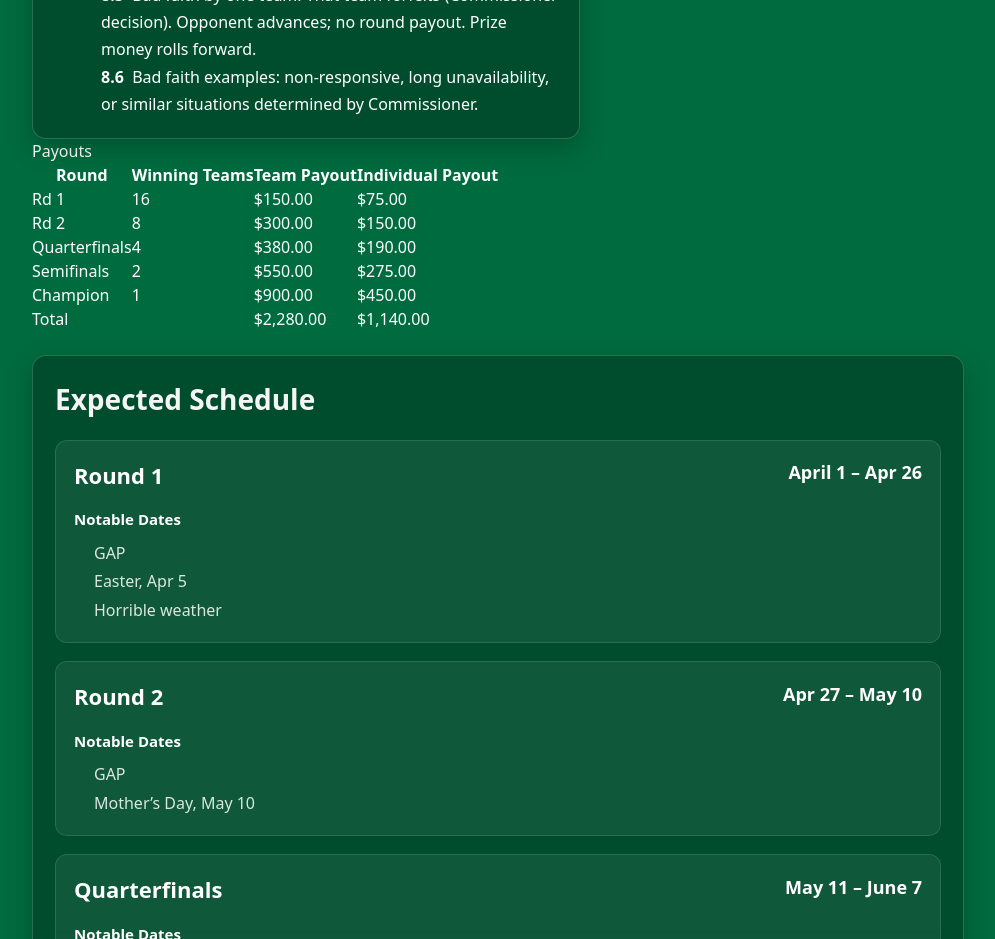
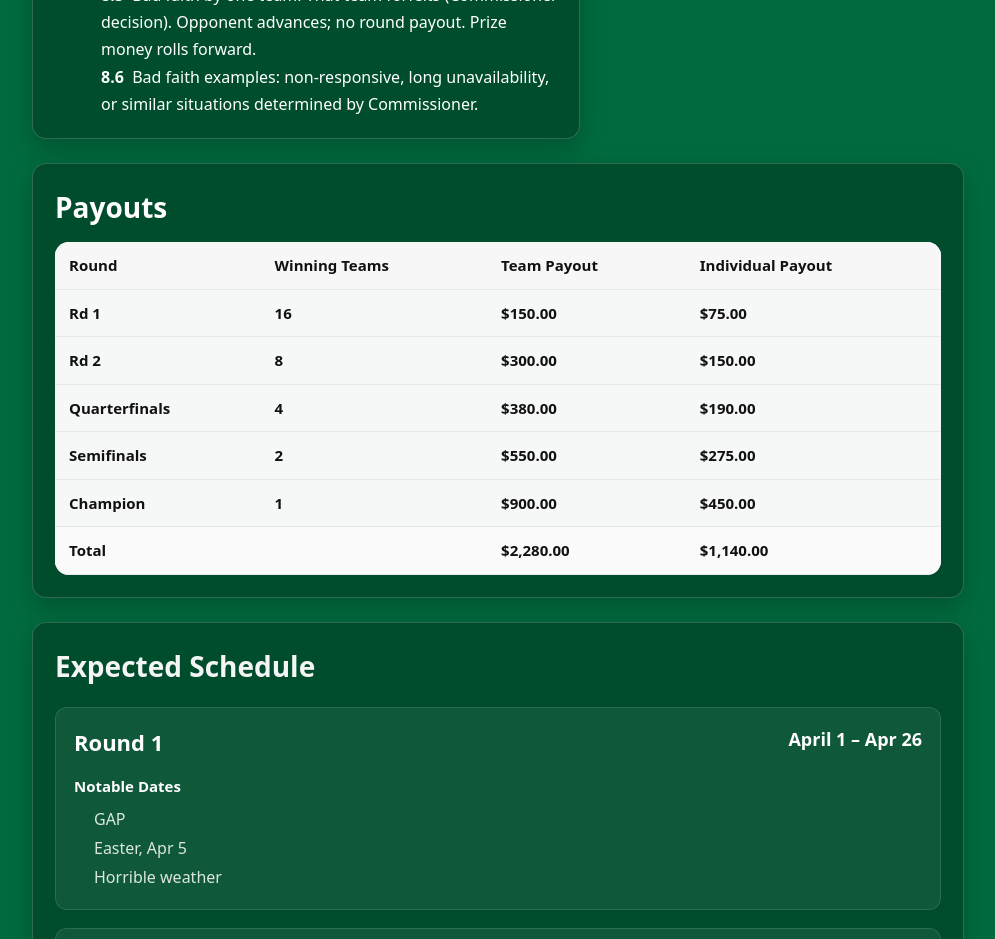
Before and after one commit to mdanieledcg-pixel/spring-flynn, a Next.js app: page / in a window 1280 px wide. Shown: the part 1900-2839 px from the top of the page, without its empty margins (142-1137 px from the left). Built offline with nearby package versions, Linux system fonts and the light colour scheme; no server answers.

Commit message:
Update page.tsx
css for payouts

```diff
--- a/app/page.tsx
+++ b/app/page.tsx
@@ -327,9 +327,65 @@ const mutedText: React.CSSProperties = { color: "rgba(255,255,255,0.85)" };
 </section>
 
       {/* Payouts */}
+      <style>{`
+  .tableWrap {
+    width: 100%;
+    overflow-x: auto;
+    margin-top: 14px;
+  }
 
-<section className="infoCard">
-  <h2>Payouts</h2>
+  .payoutTable {
+    width: 100%;
+    min-width: 680px;
+    border-collapse: collapse;
+    background: rgba(255,255,255,0.96);
+    border-radius: 14px;
+    overflow: hidden;
+  }
+
+  .payoutTable th,
+  .payoutTable td {
+    padding: 12px 14px;
+    text-align: left;
+    border-bottom: 1px solid #e7e7e7;
+    font-size: 15px;
+    color: #111;
+  }
+
+  .payoutTable th {
+    font-weight: 900;
+    background: #f7f7f7;
+    white-space: nowrap;
+  }
+
+  .payoutTable td {
+    font-weight: 700;
+  }
+
+  .totalRow td {
+    font-weight: 900;
+    background: #fafafa;
+  }
+
+  @media (max-width: 700px) {
+    .payoutTable th,
+    .payoutTable td {
+      padding: 10px 12px;
+      font-size: 13px;
+    }
+  }
+`}</style>
+
+<section
+  style={{
+    ...glassCard,
+    marginTop: 24,
+    padding: 22,
+  }}
+>
+  <h2 style={{ margin: 0, fontSize: 28, fontWeight: 900 }}>
+    Payouts
+  </h2>
 
   <div className="tableWrap">
     <table className="payoutTable">
```
